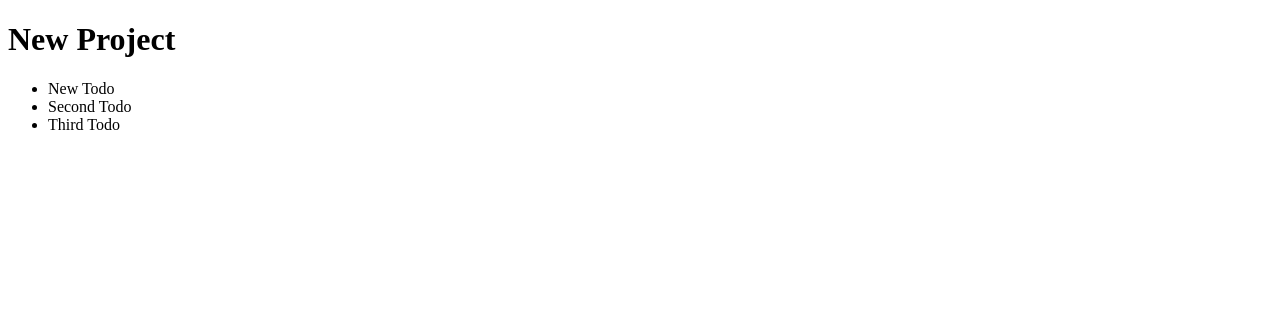
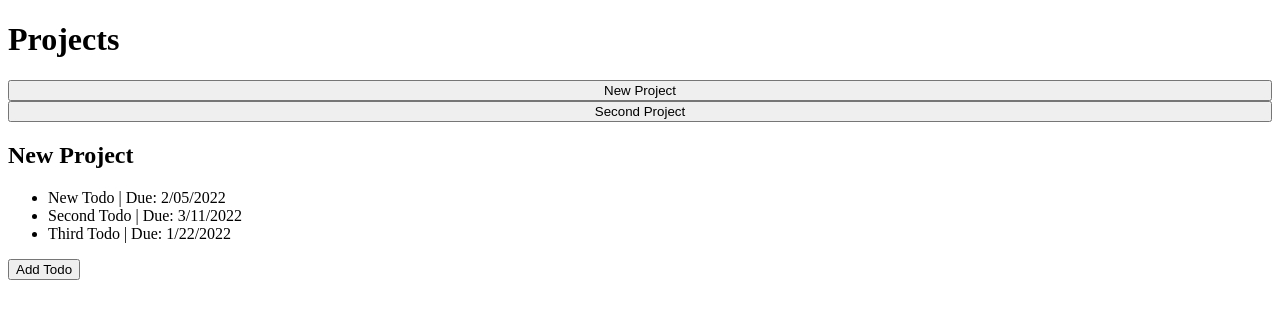
Before and after one commit to Akirazian/todo-list, a website built with webpack: page dist/index.html in a window 1280 px wide. Built offline with nearby package versions, Linux system fonts and the light colour scheme.

Commit message:
Added ability to add & display todos

```diff
--- a/package.json
+++ b/package.json
@@ -11,9 +11,11 @@
   "keywords": [],
   "author": "",
   "license": "ISC",
-  "dependencies": {
+  "devDependencies": {
+    "css-loader": "^6.5.1",
+    "style-loader": "^3.3.1",
     "webpack": "^5.65.0",
     "webpack-cli": "^4.9.1",
-    "webpack-dev-server": "^4.7.1"
+    "webpack-dev-server": "^4.7.2"
   }
 }
--- a/src/index.js
+++ b/src/index.js
@@ -1,15 +1,25 @@
 import Project from "./modules/project";
+import { displayProjects } from "./modules/display"
+import "./style.css"
 
 let projectList = [];
 
-projectList.add = (title) => projectList.push(new Project(title));
+projectList.add = (title) => {
+  projectList.push(new Project(title))
+  displayProjects(projectList)
+}
 
-projectList.remove = (position) => projectList.splice(position, 1);
+projectList.remove = (position) => {
+  projectList.splice(position, 1)
+  displayProjects(projectList)
+}
 
 projectList.add("New Project");
 
-projectList[0].add("New Todo", "Testing this Todo", "4/11/1996", "high");
+projectList.add("Second Project");
 
-projectList[0].add("Second Todo", "Testing this Todo", "4/11/1996", "high");
+projectList[0].addTodo("New Todo", "Testing this Todo", "2/05/2022", "low");
 
-projectList[0].add("Third Todo", "Testing this Todo", "4/11/1996", "high");
+projectList[0].addTodo("Second Todo", "Testing a second todo", "3/11/2022", "medium");
+
+projectList[0].addTodo("Third Todo", "A whole third todo", "1/22/2022", "high");
--- a/src/modules/display.js
+++ b/src/modules/display.js
@@ -1,28 +1,52 @@
 import makeElement from "../helpers/makeElement";
 
-const projectList = document.getElementById("project-list");
+function displayProjects(projectList) {
+  const projectListContainer = document.getElementById("project-list-container");
+  projectListContainer.innerText = "";
+
+  let projectListLength = projectList.length;
+  for (let i = 0; i < projectListLength; i++) {
+    let project = makeElement("button", null, ["project-list-item"], projectList[i].title);
+    project.addEventListener("click", () => {
+      displayTodos(projectList[i])
+    });
+    projectListContainer.appendChild(project);
+  }
+}
 
 function displayTodos(project) {
+  const todoListContainer = document.getElementById("todo-list-container");
+  todoListContainer.innerText = "";
 
-  projectList.innerText = "";
-
-  let heading = makeElement("h1", project.title, ["project-title"], project.title);
+  let heading = makeElement("h2", project.title, ["project-title"], project.title);
 
   let todoList = project.todoList;
   const todoListUl = makeElement("ul", "todo-list", ["todo-list"]);
   todoListUl.innerText = "";
 
   let todoListLength = todoList.length;
-
   for (let i = 0; i < todoListLength; i++) {
     let todoLi = makeElement("li");
-    todoLi.innerText = todoList[i].title;
+    todoLi.innerText = `${todoList[i].title} | Due: ${todoList[i].dueDate}`;
     todoListUl.appendChild(todoLi);
   }
 
-  projectList.append(heading, todoListUl);
+  let newTodoButton = makeElement("button", "new-todo-button", ["new-todo-button"], "Add Todo");
+  newTodoButton.addEventListener("click", () => {
+    let title = prompt("Todo?");
+    let description = prompt("Description?");
+    let dueDate = prompt("Due date?");
+    let priority = prompt ("Priority?");
+
+    project.addTodo(title, description, dueDate, priority);
+  });
+
+  todoListContainer.append(heading, todoListUl, newTodoButton);
 }
 
+
+
 export {
+  displayProjects,
   displayTodos
 }
--- a/src/modules/project.js
+++ b/src/modules/project.js
@@ -12,12 +12,12 @@ class Project {
     this.title = newTitle;
   }
 
-  add(title, description, dueDate, priority) {
+  addTodo(title, description, dueDate, priority) {
     this.todoList.push(new Todo(title, description, dueDate, priority));
     displayTodos(this);
   }
 
-  remove(position) {
+  removeTodo(position) {
     this.todoList.splice(position, 1);
     displayTodos(this);
   }
--- /dev/null
+++ b/src/style.css
@@ -0,0 +1,4 @@
+.project-list-container {
+  display: flex;
+  flex-direction: column;
+}
--- a/webpack.config.js
+++ b/webpack.config.js
@@ -15,4 +15,17 @@ module.exports = {
     filename: 'main.js',
     path: path.resolve(__dirname, 'dist'),
   },
+
+  module: {
+    rules: [
+      {
+        test: /\.css$/i,
+        use: ['style-loader', 'css-loader'],
+      },
+      // {
+      //   test: /\.(png|svg|jpg|jpeg|gif)$/i,
+      //   type: 'asset/resource',
+      // },
+    ],
+  },
 };
```
Also changed, not shown: dist/index.html, 1 other file.
